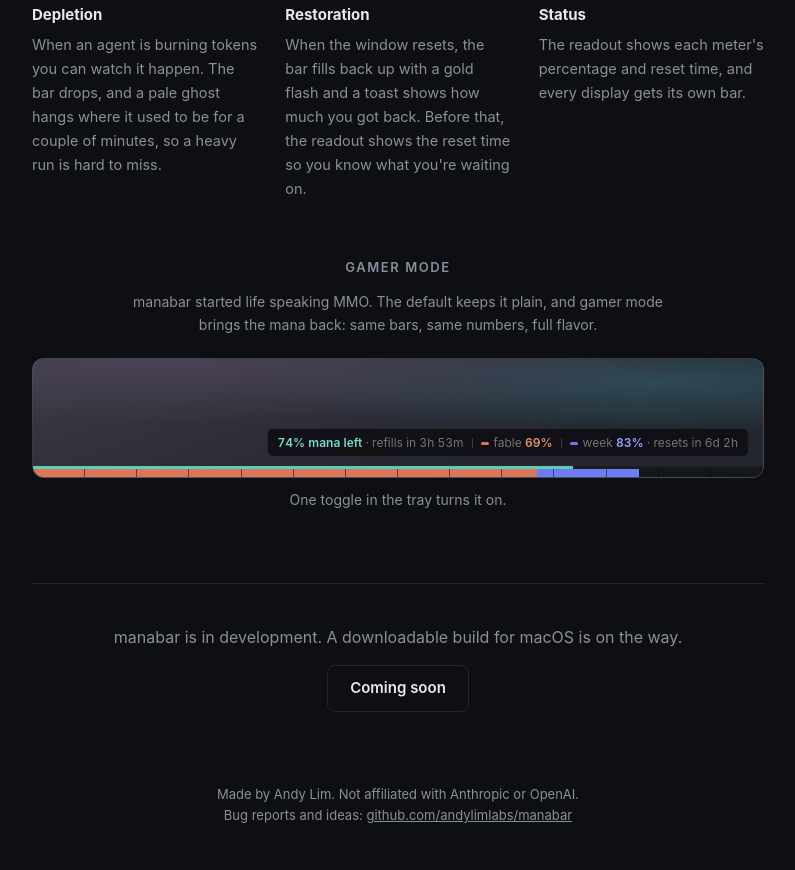
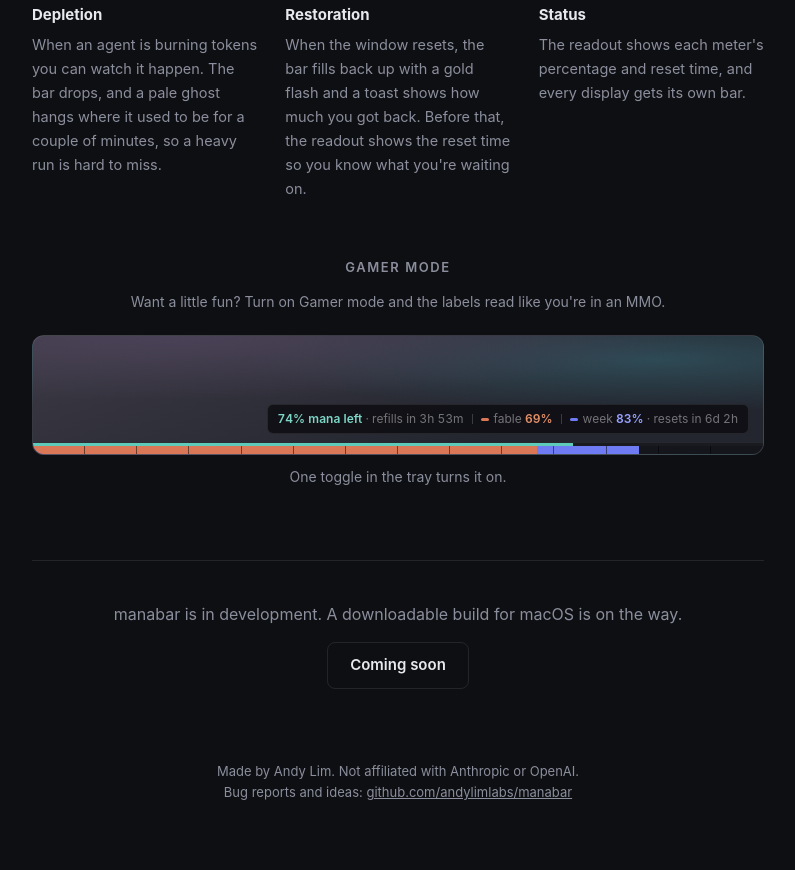
Before and after one commit to andylimlabs/manabar, a website built with Vite: page site/index.html in a window 1280 px wide. Shown: the part 974-1844 px from the top of the page, without its empty margins (242-1037 px from the left). After the commit the page ends 1821 px from the top, so only its background shows below. Built offline with nearby package versions, Linux system fonts and the light colour scheme.

Commit message:
Gamer mode intro in Andy's voice

```diff
--- a/site/index.html
+++ b/site/index.html
@@ -283,7 +283,7 @@
 
     <div class="gamer">
       <h2>Gamer mode</h2>
-      <p class="gintro">manabar started life speaking MMO. The default keeps it plain, and gamer mode brings the mana back: same bars, same numbers, full flavor.</p>
+      <p class="gintro">Want a little fun? Turn on Gamer mode and the labels read like you're in an MMO.</p>
       <div class="demo gdemo" role="img" aria-label="manabar in gamer mode: the same bars with mana vocabulary">
         <div class="pill"><span class="s">74% mana left</span> <span class="d">· refills in 3h 53m</span><span class="sep"></span><span class="sw" style="background:var(--orange)"></span><span class="d">fable</span> <span class="f">69%</span><span class="sep"></span><span class="sw" style="background:var(--indigo)"></span><span class="d">week</span> <span class="w">83%</span> <span class="d">· resets in 6d 2h</span></div>
         <div class="sessionbar"><div class="fill"></div></div>
```
